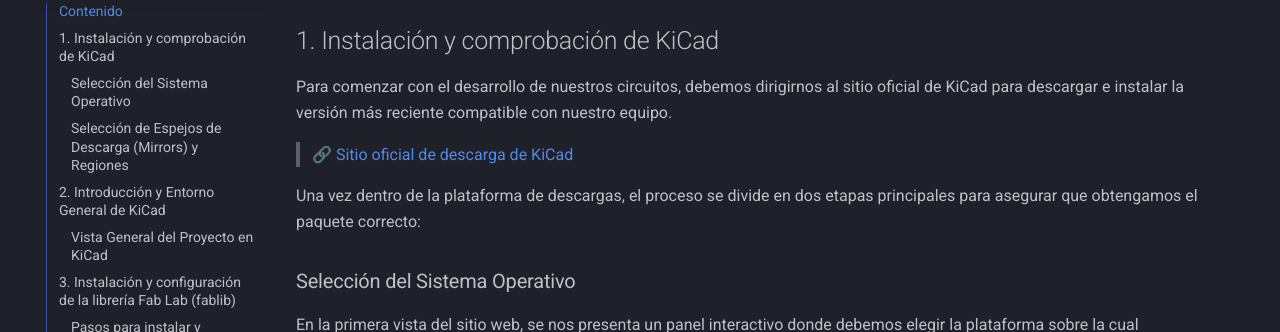
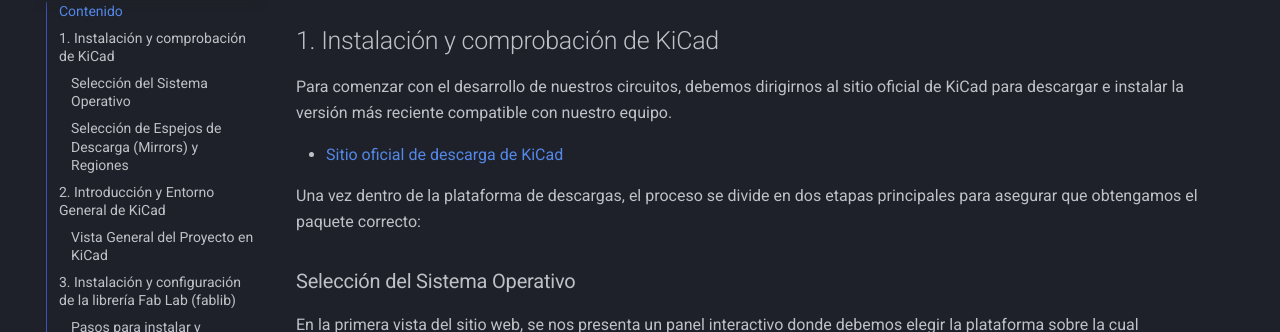
Before and after one commit to Joy-2307/Producci-n-Electr-nica-JIGR, an MkDocs documentation site: the page built from docs/Primeros pasos Kicad.md, in a window 1280 px wide and 900 px high, scrolled down 509 px. Shown: the part 115-447 px from the top of the window. Built offline with MkDocs 1.6.1 and Material for MkDocs 9.7.7, drawn with Linux system fonts in a browser that asks for light colours.

```diff
--- a/docs/Primeros pasos Kicad.md
+++ b/docs/Primeros pasos Kicad.md
@@ -16,7 +16,7 @@ Bienvenido a esta guía básica sobre el uso de **KiCad** para el diseño de cir
 ## 1. Instalación y comprobación de KiCad
 Para comenzar con el desarrollo de nuestros circuitos, debemos dirigirnos al sitio oficial de KiCad para descargar e instalar la versión más reciente compatible con nuestro equipo.
 
-> 🔗 [Sitio oficial de descarga de KiCad](https://www.kicad.org/download/){: target="_blank" }
+- [Sitio oficial de descarga de KiCad](https://www.kicad.org/download/){: target="_blank" }
 
 Una vez dentro de la plataforma de descargas, el proceso se divide en dos etapas principales para asegurar que obtengamos el paquete correcto:
 
```
